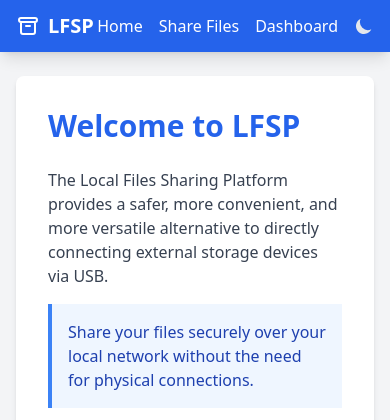
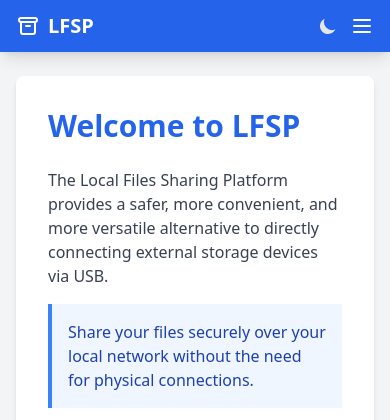
Before and after one commit to nadeeshafdo/lfsp, a Flask app: page / in a window 390 px wide. Shown: the top 420 px of the page. Run offline with Flask 2, Linux system fonts and the light colour scheme; parts of the project's set-up code (start-up, migrations or seed data) failed here and were passed over; some libraries are stand-ins or nearby versions.

Commit message:
feat: implement mobile menu and improve theme toggle functionality

```diff
--- a/app/templates/base.html
+++ b/app/templates/base.html
@@ -19,6 +19,9 @@
                             light: '#3B82F6', // blue-500
                             dark: '#2563EB'   // blue-600
                         }
+                    },
+                    screens: {
+                        'xs': '475px',
                     }
                 }
             }
@@ -31,6 +34,22 @@
         .dark body {
             background-color: #111827; /* gray-900 */
             color: #F9FAFB; /* gray-50 */
+        }
+
+        /* Smooth scrolling */
+        html {
+            scroll-behavior: smooth;
+        }
+
+        /* Hide scrollbar for Chrome, Safari and Opera */
+        .no-scrollbar::-webkit-scrollbar {
+            display: none;
+        }
+
+        /* Hide scrollbar for IE, Edge and Firefox */
+        .no-scrollbar {
+            -ms-overflow-style: none;  /* IE and Edge */
+            scrollbar-width: none;  /* Firefox */
         }
     </style>
     {% block head %}{% endblock %}
@@ -48,10 +67,12 @@
                         <span>LFSP</span>
                     </a>
                 </div>
-                <div class="flex items-center space-x-4">
-                    <a href="{{ url_for('index') }}" class="hover:text-blue-200 dark:hover:text-blue-300">Home</a>
-                    <a href="{{ url_for('select_storage') }}" class="hover:text-blue-200 dark:hover:text-blue-300">Share Files</a>
-                    <a href="{{ url_for('dashboard') }}" class="hover:text-blue-200 dark:hover:text-blue-300">Dashboard</a>
+
+                <!-- Desktop Menu -->
+                <div class="hidden md:flex items-center space-x-4">
+                    <a href="{{ url_for('index') }}" class="hover:text-blue-200 dark:hover:text-blue-300 transition duration-150">Home</a>
+                    <a href="{{ url_for('select_storage') }}" class="hover:text-blue-200 dark:hover:text-blue-300 transition duration-150">Share Files</a>
+                    <a href="{{ url_for('dashboard') }}" class="hover:text-blue-200 dark:hover:text-blue-300 transition duration-150">Dashboard</a>
                     <button id="theme-toggle" type="button" class="ml-2 text-gray-200 hover:text-white focus:outline-none" title="Toggle theme">
                         <!-- Sun icon (light mode) -->
                         <svg id="theme-toggle-light-icon" class="hidden w-5 h-5" fill="currentColor" viewBox="0 0 20 20" xmlns="http://www.w3.org/2000/svg">
@@ -62,6 +83,34 @@
                             <path d="M17.293 13.293A8 8 0 016.707 2.707a8.001 8.001 0 1010.586 10.586z"></path>
                         </svg>
                     </button>
+                </div>
+
+                <!-- Mobile menu button -->
+                <div class="md:hidden flex items-center">
+                    <button id="theme-toggle-mobile" type="button" class="mr-3 text-gray-200 hover:text-white focus:outline-none" title="Toggle theme">
+                        <!-- Sun icon (light mode) -->
+                        <svg id="theme-toggle-light-icon-mobile" class="hidden w-5 h-5" fill="currentColor" viewBox="0 0 20 20" xmlns="http://www.w3.org/2000/svg">
+                            <path d="M10 2a1 1 0 011 1v1a1 1 0 11-2 0V3a1 1 0 011-1zm4 8a4 4 0 11-8 0 4 4 0 018 0zm-.464 4.95l.707.707a1 1 0 001.414-1.414l-.707-.707a1 1 0 00-1.414 1.414zm2.12-10.607a1 1 0 010 1.414l-.706.707a1 1 0 11-1.414-1.414l.707-.707a1 1 0 011.414 0zM17 11a1 1 0 100-2h-1a1 1 0 100 2h1zm-7 4a1 1 0 011 1v1a1 1 0 11-2 0v-1a1 1 0 011-1zM5.05 6.464A1 1 0 106.465 5.05l-.708-.707a1 1 0 00-1.414 1.414l.707.707zm1.414 8.486l-.707.707a1 1 0 01-1.414-1.414l.707-.707a1 1 0 011.414 1.414zM4 11a1 1 0 100-2H3a1 1 0 000 2h1z" fill-rule="evenodd" clip-rule="evenodd"></path>
+                        </svg>
+                        <!-- Moon icon (dark mode) -->
+                        <svg id="theme-toggle-dark-icon-mobile" class="w-5 h-5" fill="currentColor" viewBox="0 0 20 20" xmlns="http://www.w3.org/2000/svg">
+                            <path d="M17.293 13.293A8 8 0 016.707 2.707a8.001 8.001 0 1010.586 10.586z"></path>
+                        </svg>
+                    </button>
+                    <button id="mobile-menu-button" class="text-white focus:outline-none" title="Menu">
+                        <svg class="h-6 w-6" x-description="Heroicon name: menu" xmlns="http://www.w3.org/2000/svg" fill="none" viewBox="0 0 24 24" stroke="currentColor">
+                            <path stroke-linecap="round" stroke-linejoin="round" stroke-width="2" d="M4 6h16M4 12h16M4 18h16"></path>
+                        </svg>
+                    </button>
+                </div>
+            </div>
+
+            <!-- Mobile Menu -->
+            <div id="mobile-menu" class="hidden md:hidden mt-3 pb-2">
+                <div class="flex flex-col space-y-2">
+                    <a href="{{ url_for('index') }}" class="py-2 px-1 hover:bg-blue-700 dark:hover:bg-gray-700 rounded transition duration-150">Home</a>
+                    <a href="{{ url_for('select_storage') }}" class="py-2 px-1 hover:bg-blue-700 dark:hover:bg-gray-700 rounded transition duration-150">Share Files</a>
+                    <a href="{{ url_for('dashboard') }}" class="py-2 px-1 hover:bg-blue-700 dark:hover:bg-gray-700 rounded transition duration-150">Dashboard</a>
                 </div>
             </div>
         </div>
@@ -95,35 +144,63 @@
     <!-- JavaScript -->
     <script>
         // Check for saved theme preference or use the system preference
+        function setThemeIcons(isDark) {
+            // Desktop icons
+            const lightIcon = document.getElementById('theme-toggle-light-icon');
+            const darkIcon = document.getElementById('theme-toggle-dark-icon');
+
+            // Mobile icons
+            const lightIconMobile = document.getElementById('theme-toggle-light-icon-mobile');
+            const darkIconMobile = document.getElementById('theme-toggle-dark-icon-mobile');
+
+            if (isDark) {
+                document.documentElement.classList.add('dark');
+                lightIcon.classList.remove('hidden');
+                darkIcon.classList.add('hidden');
+                lightIconMobile.classList.remove('hidden');
+                darkIconMobile.classList.add('hidden');
+            } else {
+                document.documentElement.classList.remove('dark');
+                lightIcon.classList.add('hidden');
+                darkIcon.classList.remove('hidden');
+                lightIconMobile.classList.add('hidden');
+                darkIconMobile.classList.remove('hidden');
+            }
+        }
+
         if (localStorage.getItem('color-theme') === 'light' ||
             (!('color-theme' in localStorage) && window.matchMedia('(prefers-color-scheme: light)').matches)) {
-            document.documentElement.classList.remove('dark');
-            document.getElementById('theme-toggle-light-icon').classList.add('hidden');
-            document.getElementById('theme-toggle-dark-icon').classList.remove('hidden');
+            setThemeIcons(false);
         } else {
-            document.documentElement.classList.add('dark');
-            document.getElementById('theme-toggle-light-icon').classList.remove('hidden');
-            document.getElementById('theme-toggle-dark-icon').classList.add('hidden');
+            setThemeIcons(true);
         }
 
-        // Add event listener for the theme toggle button
+        // Add event listener for the theme toggle buttons
         const themeToggleBtn = document.getElementById('theme-toggle');
-        const themeToggleLightIcon = document.getElementById('theme-toggle-light-icon');
-        const themeToggleDarkIcon = document.getElementById('theme-toggle-dark-icon');
+        const themeToggleMobileBtn = document.getElementById('theme-toggle-mobile');
 
-        themeToggleBtn.addEventListener('click', function() {
-            // Toggle icons
-            themeToggleLightIcon.classList.toggle('hidden');
-            themeToggleDarkIcon.classList.toggle('hidden');
+        function toggleTheme() {
+            // If dark mode is set, toggle it
+            const isDark = document.documentElement.classList.contains('dark');
 
-            // If dark mode is set, toggle it
-            if (document.documentElement.classList.contains('dark')) {
-                document.documentElement.classList.remove('dark');
+            if (isDark) {
+                setThemeIcons(false);
                 localStorage.setItem('color-theme', 'light');
             } else {
-                document.documentElement.classList.add('dark');
+                setThemeIcons(true);
                 localStorage.setItem('color-theme', 'dark');
             }
+        }
+
+        themeToggleBtn.addEventListener('click', toggleTheme);
+        themeToggleMobileBtn.addEventListener('click', toggleTheme);
+
+        // Mobile menu toggle
+        const mobileMenuButton = document.getElementById('mobile-menu-button');
+        const mobileMenu = document.getElementById('mobile-menu');
+
+        mobileMenuButton.addEventListener('click', function() {
+            mobileMenu.classList.toggle('hidden');
         });
     </script>
     {% block scripts %}{% endblock %}
```
